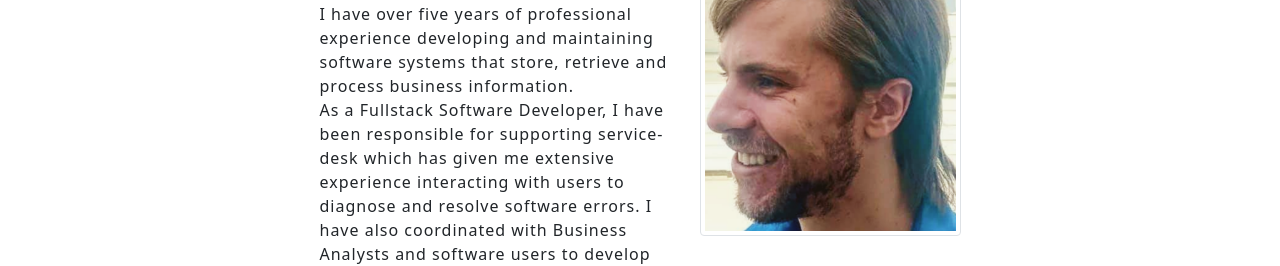
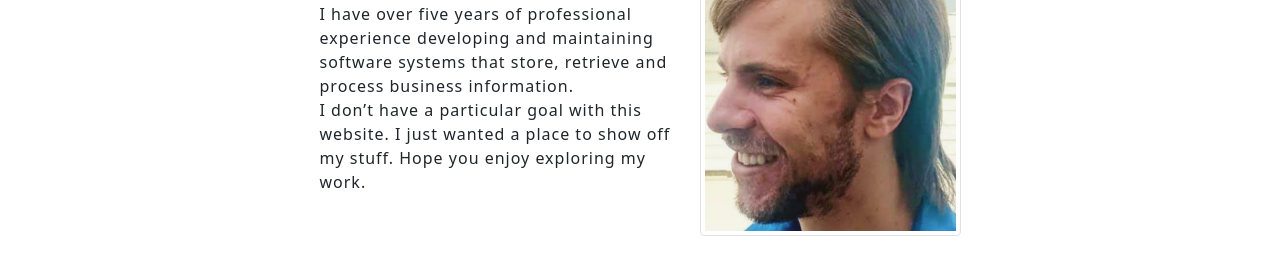
Before and after one commit to josephmfaulkner/josephmfaulkner.com, a Gatsby site: page / in a window 1280 px wide. Shown: the part 541-807 px from the top of the page. Built offline with nearby package versions, Linux system fonts and the light colour scheme; Gatsby itself is replaced by a stand-in of ours.

Commit message:
changed about section

```diff
--- a/src/pages/_aboutSection.js
+++ b/src/pages/_aboutSection.js
@@ -19,7 +19,6 @@ const AboutSection = () => {
               <p>
               I have over five years of professional experience developing and maintaining software systems that store, retrieve and process business information.
               <br></br>
-              As a Fullstack Software Developer, I have been responsible for supporting service-desk which has given me extensive experience interacting with users to diagnose and resolve software errors. I have also coordinated with Business Analysts and software users to develop and implement solutions that meet the needs of the company.
               I don’t have a particular goal with this website. I just wanted a place to show off my stuff.
               Hope you enjoy exploring my work.
               </p>
```
